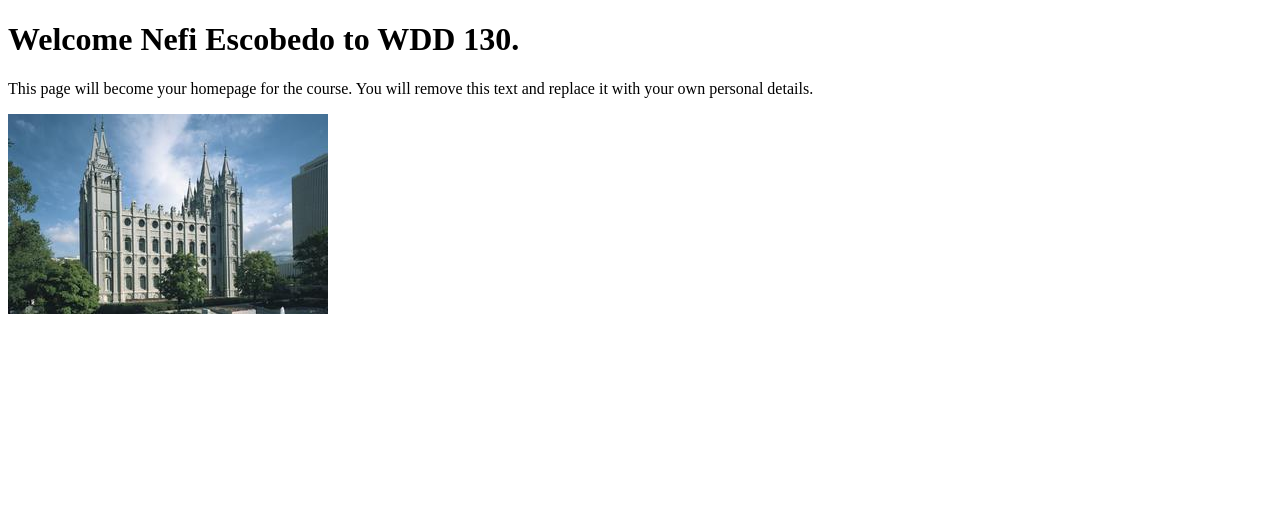
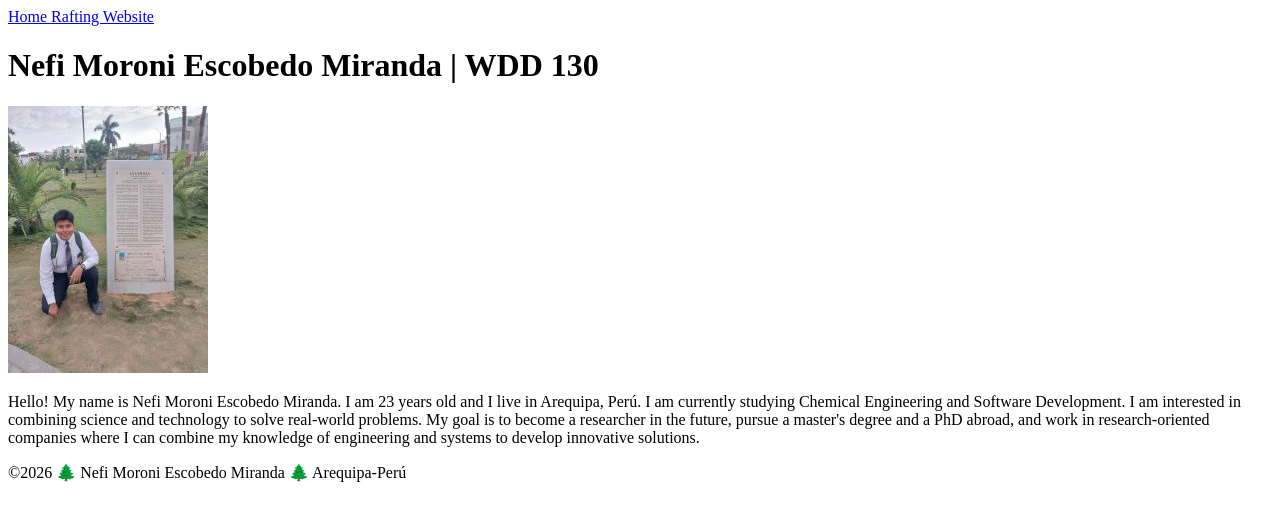
Before and after one commit to nefiescobedomiranda/wdd130, a plain HTML site: page index.html in a window 1280 px wide. Drawn offline with Linux system fonts and the light colour scheme.

Commit message:
Add profile photo and personal information

```diff
--- a/index.html
+++ b/index.html
@@ -4,15 +4,32 @@
 <head>
     <meta charset="UTF-8">
     <meta name="viewport" content="width=device-width, initial-scale=1.0">
-    <title>WDD 130 | Personal Homepage</title>
+    <title> Nefi Moroni Escobedo Miranda | WDD 130 </title>
 </head>
 
 <body>
-    <h1>Welcome Nefi Escobedo to WDD 130.</h1>
-    <p>This page will become your homepage for the course. You will remove this text and replace it
-        with your own personal details.</p>
-
-    <img src="images/salt-lake-temple.jpg" alt="The Salt Lake Temple.">
+    <header>
+        <nav>
+            <a href="#"> Home </a>
+            <a href="wwr/"> Rafting Website </a>
+        </nav>
+    </header>
+    <main>
+        <h1>Nefi Moroni Escobedo Miranda | WDD 130</h1>
+        <img src="images/profile.jpg" alt="The Salt Lake Temple.">
+        <p>Hello! My name is Nefi Moroni Escobedo Miranda. I am 23 years old and I live in Arequipa,
+            Perú. I am
+            currently studying Chemical Engineering and Software Development. I am interested in
+            combining
+            science and technology to solve real-world problems. My goal is to become a researcher
+            in the
+            future, pursue a master's degree and a PhD abroad, and work in research-oriented
+            companies where I
+            can combine my knowledge of engineering and systems to develop innovative solutions.</p>
+    </main>
+    <footer>
+        <p>&copy;2026 🌲 Nefi Moroni Escobedo Miranda 🌲 Arequipa-Perú</p>
+    </footer>
 </body>
 
 </html>
```
Also changed, not shown: images/profile.jpg (added).
